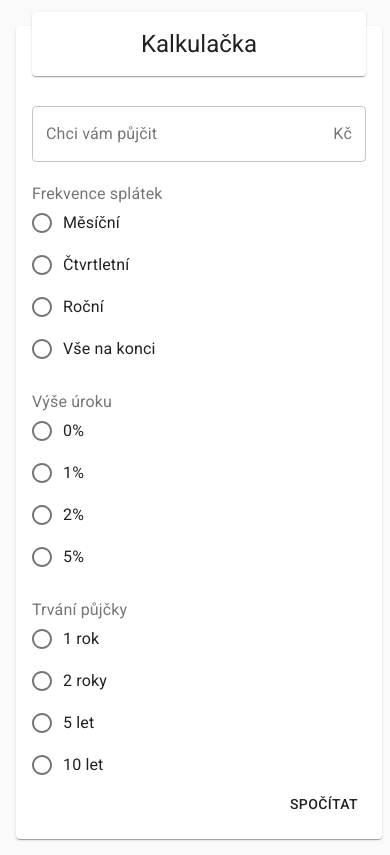
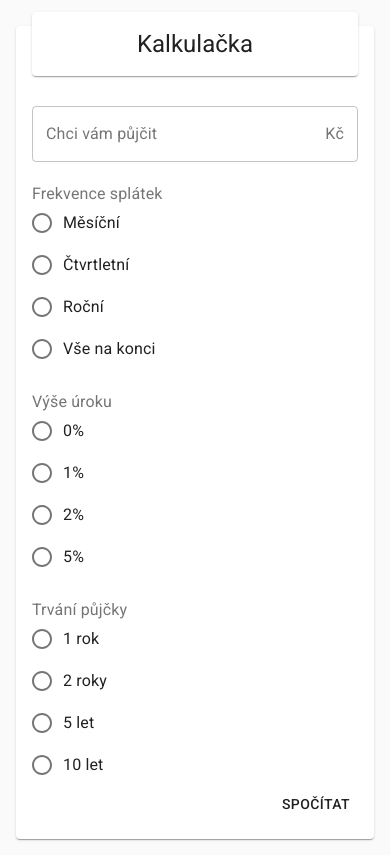
Before and after one commit to sdilenedomy/prvni-vlastovka-kalkulacka, a React (Create React App) app: page / in a window 390 px wide. Built offline with nearby package versions, Linux system fonts and the light colour scheme.

Commit message:
Even more mobile friendly

```diff
--- a/src/App.jsx
+++ b/src/App.jsx
@@ -30,6 +30,7 @@ function App() {
         className={classes.root}
         display="flex"
         flexWrap="wrap"
+        justifyContent="center"
       >
         <Calculator
           onSubmit={handleSubmit}
--- a/src/Components/Calculator/Calculator.jsx
+++ b/src/Components/Calculator/Calculator.jsx
@@ -10,7 +10,10 @@ import Fields from './Fields';
 const useStyles = makeStyles((theme) => ({
   root: {
     minWidth: 'max-content',
-    margin: [theme.spacing(3.25), theme.spacing(1), 0, theme.spacing(2), ''].join('px '),
+    margin: [theme.spacing(3.25), theme.spacing(2), 0, theme.spacing(2), ''].join('px '),
+    [theme.breakpoints.up('sm')]: {
+      maxWidth: '40%',
+    },
   },
   calculator: {
     height: '100%',
--- a/src/Components/Results/Results.jsx
+++ b/src/Components/Results/Results.jsx
@@ -10,7 +10,7 @@ import ContinuousRepayment from './ContinuousRepayment';
 const useStyles = makeStyles((theme) => ({
   root: {
     width: 'min-content',
-    margin: [theme.spacing(3.25), theme.spacing(2), 0, theme.spacing(1), ''].join('px '),
+    margin: [theme.spacing(3.25), theme.spacing(2), 0, theme.spacing(2), ''].join('px '),
   },
   results: {
     padding: theme.spacing(2),
```
